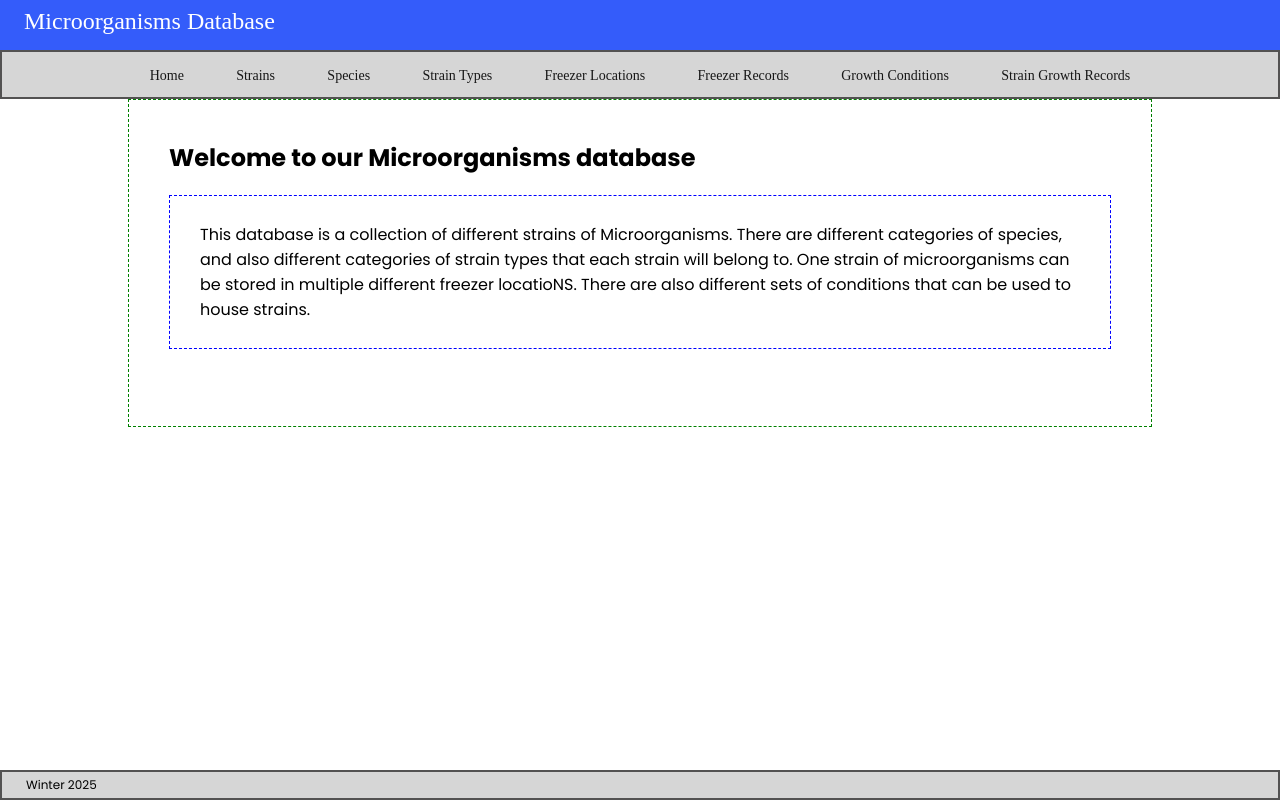
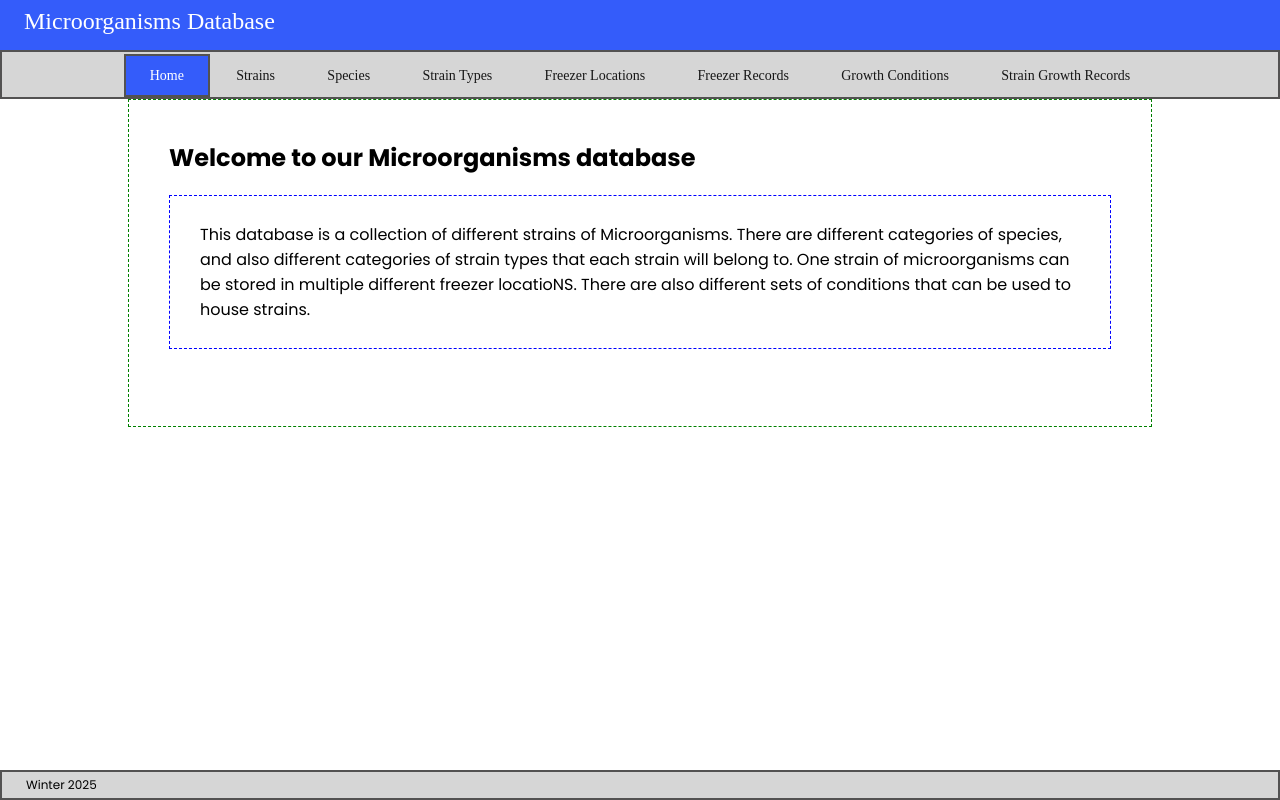
Before and after one commit to sreg23/micro_database, a plain HTML site: page index.html in a window 1280 px wide. Drawn offline with Linux system fonts and the light colour scheme; a web font is replaced by a local one.

Commit message:
Update style.css

```diff
--- a/style.css
+++ b/style.css
@@ -56,6 +56,14 @@ nav {
 	padding: 10px; /* will change size of bar */
 	text-align: center;
 }
+nav a.active {
+	background-color: var(--header-blue); /* Matches the header background */
+	color: var(--font-white);             /* White text for contrast */
+	border: 2px solid var(--border-grey); /* Consistent with hover effect */
+	margin: -2px;                         /* Prevent layout shift */
+  }
+
+
 /* Padding in 'nav' AND 'nav a' should be the same if you want buttons to be the height of the nav bar */
 nav a {
 	color: var(--font-black);
@@ -67,6 +75,7 @@ nav a {
   font-style: normal;
 	text-decoration: none;
 }
+
 nav a:visited {
 	/* color: var(--font-black);	 */
 }
```
